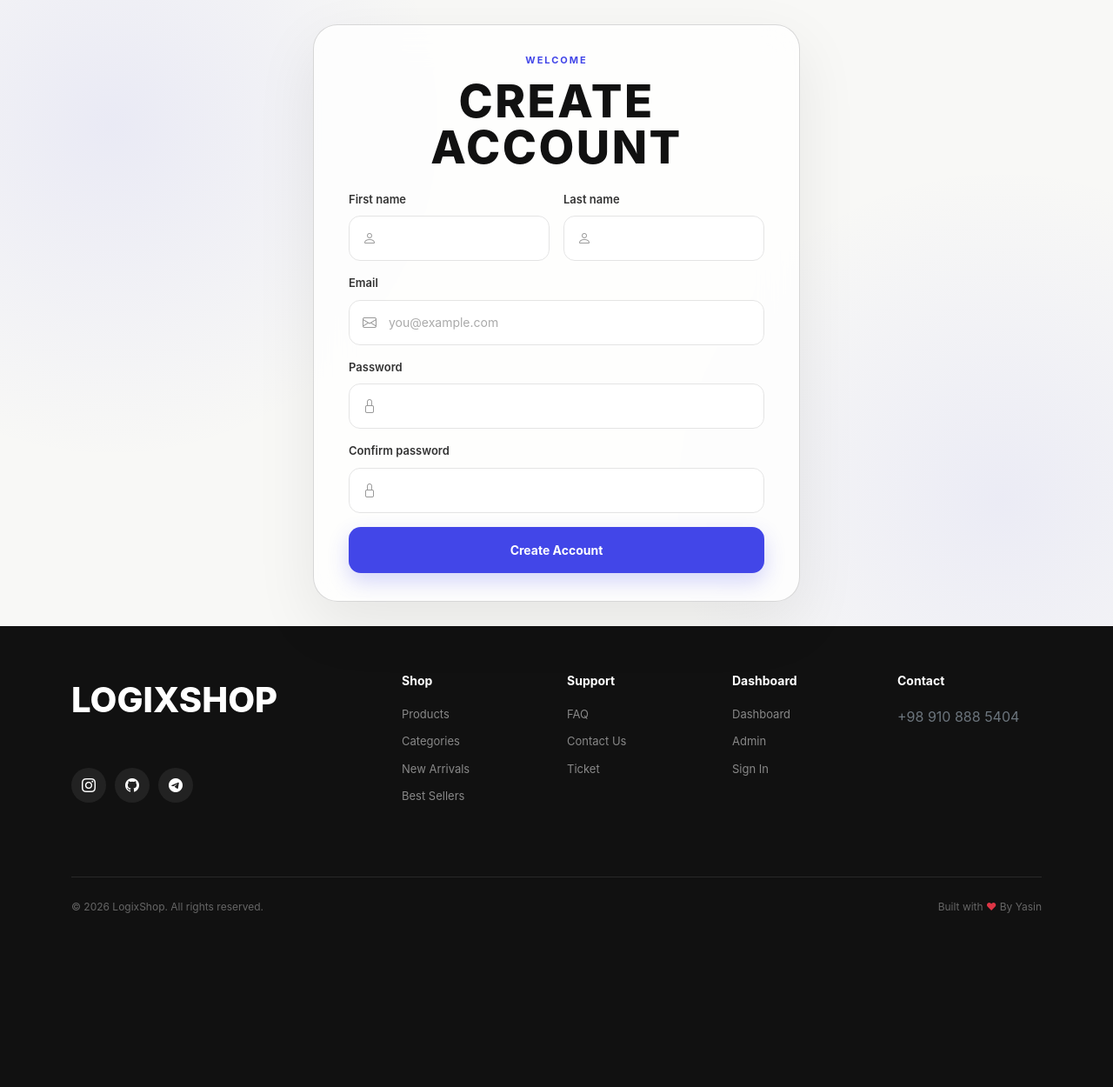
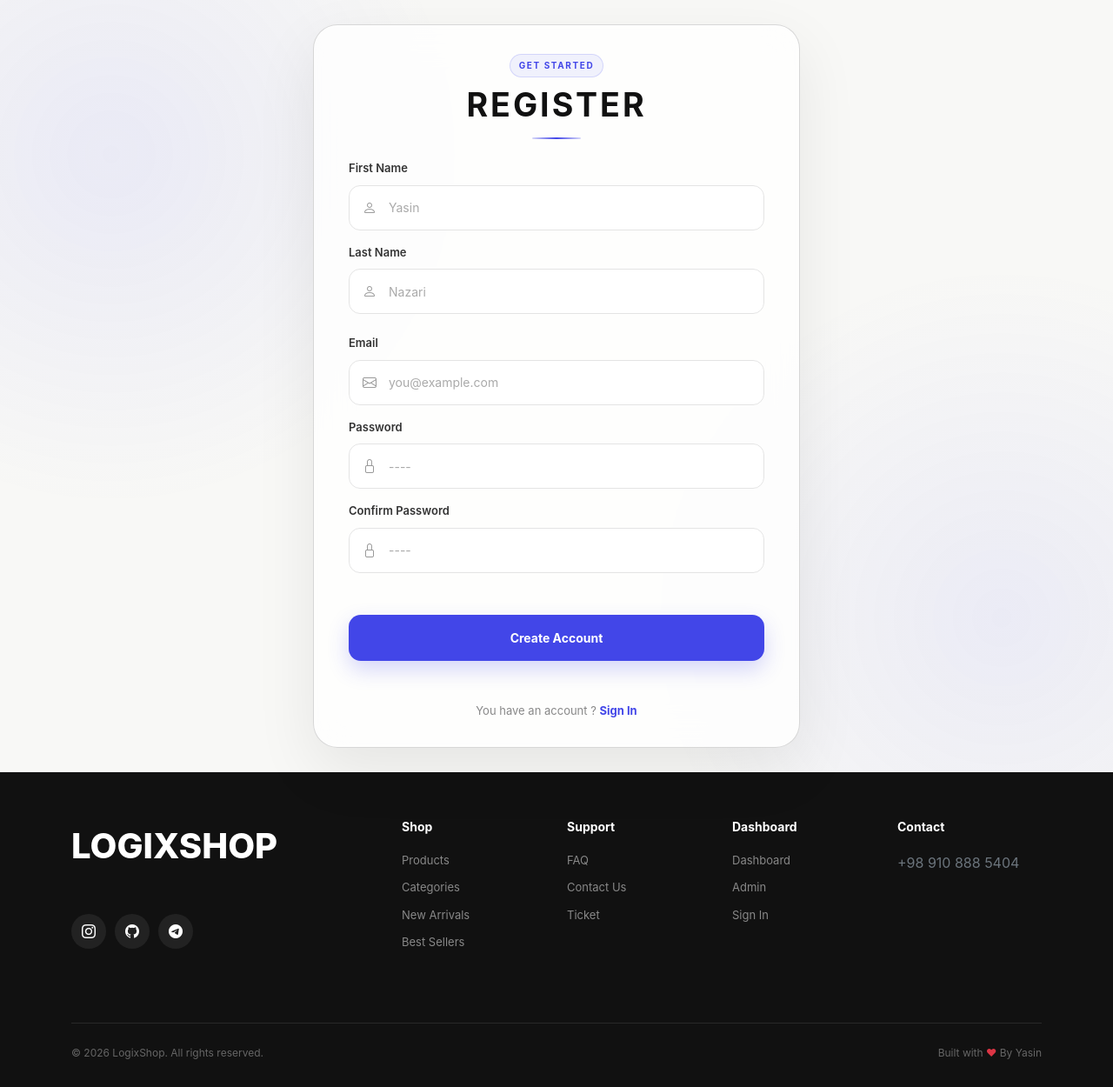
Before and after one commit to yasinnazari/LogixShop, a Django app: page /register/ in a window 1280 px wide. Shown: the part 93-1343 px from the top of the page at 87% size. Before the commit the page ends 1143 px from the top, so only its background shows below. Run offline with Django 5.2, Linux system fonts and the light colour scheme; parts of the project's set-up code (start-up, migrations or seed data) failed here and were passed over.

Commit message:
Fixed something at register/reset_pass/sign_in forms

```diff
--- a/shop/static/css/login.css
+++ b/shop/static/css/login.css
@@ -32,27 +32,49 @@
 }
 
 .login-header {
-   margin-bottom: 35px;
+   position: relative;
+   margin-bottom: 28px;
+   padding-bottom: 18px;
+   text-align: center;
+}
+
+.login-header::after {
+   position: absolute;
+   right: 50%;
+   bottom: 0;
+   width: 56px;
+   height: 2px;
+   border-radius: 999px;
+   background: linear-gradient(90deg, rgba(66, 70, 232, 0.2), var(--accent), rgba(66, 70, 232, 0.2));
+   content: "";
+   transform: translateX(50%);
 }
 
 .login-label {
-   display: block;
-   margin-bottom: 12px;
+   display: inline-flex;
+   align-items: center;
+   gap: 6px;
+   margin-bottom: 11px;
+   padding: 5px 10px;
+   border: 1px solid rgba(66, 70, 232, 0.16);
+   border-radius: 999px;
+   background: rgba(66, 70, 232, 0.07);
    color: var(--accent);
-   font-size: 11px;
+   font-size: 10px;
    font-weight: 700;
-   letter-spacing: 2px;
-   text-align: center;
+   letter-spacing: 1.6px;
 }
 
 .login-header h1 {
+   max-width: 100%;
    margin: 0;
    color: #111;
-   font-size: clamp(2.3rem, 5vw, 3.3rem);
-   font-weight: 800;
-   line-height: 1;
-   letter-spacing: 2.5px;
-   text-align: center;
+   font-size: clamp(1.7rem, 4vw, 2.35rem);
+   font-weight: 750;
+   line-height: 1.12;
+   letter-spacing: 0.08em;
+   text-wrap: balance;
+   overflow-wrap: anywhere;
 }
 
 .login-header p {
--- a/shop/static/css/register.css
+++ b/shop/static/css/register.css
@@ -17,8 +17,8 @@
 
 .register-name-row {
   display: grid;
-  grid-template-columns: repeat(2, minmax(0, 1fr));
-  gap: 16px;
+  grid-template-columns: 1fr;
+  gap: 0;
 }
 
 .register-page .login-btn {
@@ -34,8 +34,4 @@
     padding: 24px 20px;
   }
 
-  .register-name-row {
-    grid-template-columns: 1fr;
-    gap: 0;
-  }
 }
--- a/shop/templates/auth/login.html
+++ b/shop/templates/auth/login.html
@@ -12,8 +12,8 @@
    <div class="container">
       <div class="login-wrapper">
          <div class="login-card">
-            <div class="login-header">
-               <span class="login-label">WELCOME</span>
+            <div class="login-header auth-heading">
+               <span class="login-label">WELCOME BACK</span>
                <h1>SIGN IN</h1>
             </div>
 
--- a/shop/templates/auth/password_reset.html
+++ b/shop/templates/auth/password_reset.html
@@ -13,9 +13,9 @@
    <div class="container">
       <div class="login-wrapper">
          <div class="login-card">
-            <div class="login-header">
-               <span class="login-label mt-4">RESET</span>
-               <h1>PASSWORD</h1><br>
+            <div class="login-header auth-heading">
+               <span class="login-label">ACCOUNT RECOVERY</span>
+               <h1>RESET PASS</h1>
             </div>
 
             {% include "auth/_errors.html" %}
--- a/shop/templates/auth/register.html
+++ b/shop/templates/auth/register.html
@@ -13,9 +13,9 @@
    <div class="container">
       <div class="login-wrapper">
          <div class="login-card">
-            <div class="login-header">
-               <span class="login-label">WELCOME</span>
-               <h1>CREATE ACCOUNT</h1>
+            <div class="login-header auth-heading">
+               <span class="login-label">GET STARTED</span>
+               <h1>REGISTER</h1>
             </div>
 
             {% include "auth/_errors.html" %}
@@ -23,12 +23,12 @@
             <form class="login-form" method="post" novalidate>
                {% csrf_token %}
 
-               <div class="register-name-row">
+               <div class="register-name-row mb-2">
                   <div class="form-group">
-                     <label for="first-name">First name</label>
+                     <label for="first-name">First Name</label>
                      <div class="input-wrapper">
                         <i class="bi bi-person"></i>
-                        <input id="first-name" name="first_name" maxlength="150" autocomplete="given-name" required>
+                        <input id="first-name" name="first_name" maxlength="150" autocomplete="given-name" placeholder="Yasin" required>
                      </div>
                      {% for error in errors.first_name %}
                         <div class="text-danger">{{ error }}</div>
@@ -36,10 +36,10 @@
                   </div>
 
                   <div class="form-group">
-                     <label for="last-name">Last name</label>
+                     <label for="last-name">Last Name</label>
                      <div class="input-wrapper">
                         <i class="bi bi-person"></i>
-                        <input id="last-name" name="last_name" maxlength="150" autocomplete="family-name" required>
+                        <input id="last-name" name="last_name" maxlength="150" autocomplete="family-name" placeholder="Nazari" required>
                      </div>
                      {% for error in errors.last_name %}
                         <div class="text-danger">{{ error }}</div>
@@ -62,7 +62,7 @@
                   <label for="password">Password</label>
                   <div class="input-wrapper">
                      <i class="bi bi-lock"></i>
-                     <input type="password" id="password" name="password" autocomplete="new-password" required>
+                     <input type="password" id="password" name="password" autocomplete="new-password" placeholder="----" required>
                   </div>
                   {% for error in errors.password %}
                      <div class="text-danger">{{ error }}</div>
@@ -70,18 +70,23 @@
                </div>
 
                <div class="form-group">
-                  <label for="password-confirmation">Confirm password</label>
+                  <label for="password-confirmation">Confirm Password</label>
                   <div class="input-wrapper">
                      <i class="bi bi-lock"></i>
-                     <input type="password" id="password-confirmation" name="password_confirmation" autocomplete="new-password" required>
+                     <input type="password" id="password-confirmation" name="password_confirmation" autocomplete="new-password" placeholder="----" required>
                   </div>
                   {% for error in errors.password_confirmation %}
                      <div class="text-danger">{{ error }}</div>
                   {% endfor %}
                </div>
 
-               <button class="login-btn" type="submit">Create Account</button>
+               <button class="login-btn mt-5" type="submit">Create Account</button>
             </form>
+
+            <p class="signup-text mt-5">
+               You have an account ?
+               <a href="{% url 'shop:login' %}">Sign In</a>
+            </p>
          </div>
       </div>
    </div>
```
